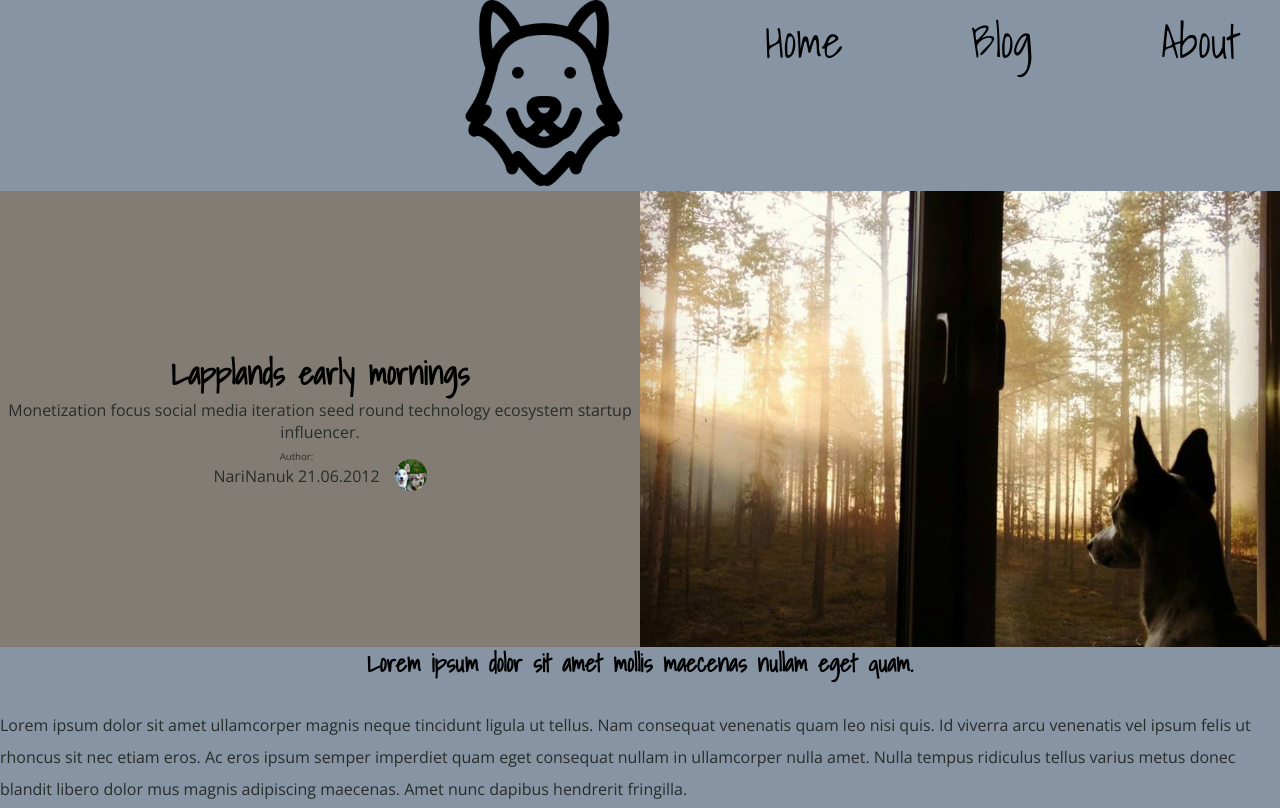
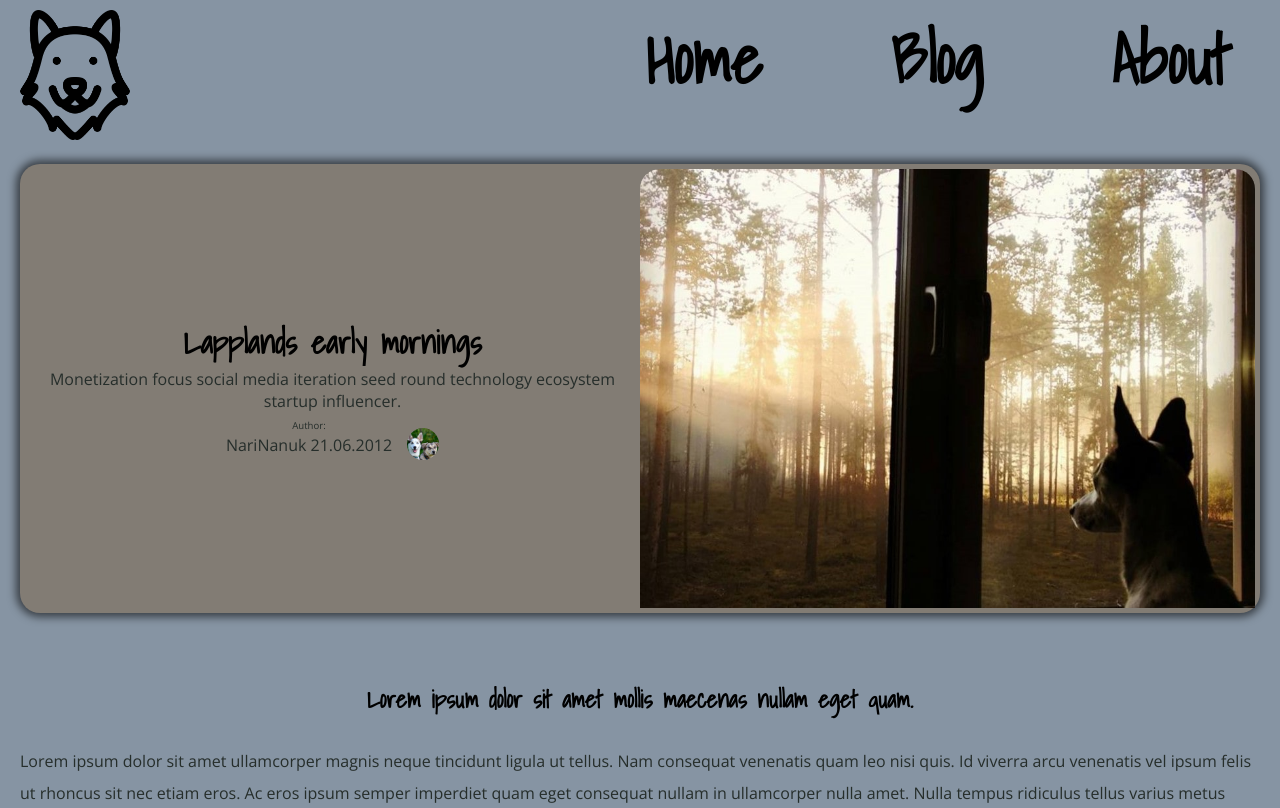
Before and after one commit to CryptoNari/personal-blog-website, a plain HTML site: page html/blogpost.html in a window 1280 px wide. Shown: the top 808 px of the page. Drawn offline with nearby package versions, Linux system fonts and the light colour scheme.

Commit message:
feat: Adjust blogpost.html layout

```diff
--- a/css/blogpost.css
+++ b/css/blogpost.css
@@ -3,15 +3,26 @@
     flex-direction: column-reverse;
     text-align: center;
     background-color: var(--dogbrown);
+    border-radius: 20px;
+    margin: 20px;
+    padding: 5px;
+    box-shadow: 0px 0px 9px 4px rgb(0 0 0 / 58%);
+}
+
+.blogpost-caption {
+    width:80%;
+    align-self: center;
 }
 
 .blogpost-header img{
     height: 40vh;
     width: 100%;
+    border-radius: 20px 20px 0px 0px;
 }
 
 .blogpost-follow {
         background-color: var(--dogbrown);
+        padding: 20px;
 }
 
 .blog-content h2{
@@ -22,6 +33,9 @@
 .blog-content {
     line-height: 2em;
     padding-bottom: 50px;
+    padding-top: 50px;
+    margin-left: 20px;
+    margin-right: 20px;
 }
 
 .blog-list ul{
@@ -61,6 +75,7 @@
         height: 60%;
         width: 50%;
         align-self: center;
+        border-radius: 00px 20px 20px 0px;
     }
 }
 
--- a/css/master.css
+++ b/css/master.css
@@ -278,4 +278,7 @@ a h2:hover {
     .header-logo h1 {
         font-size: 3.2em;
     }
+
+    #blogpost-nav {
+        height: 9em;
 }
--- a/css/typo.css
+++ b/css/typo.css
@@ -13,6 +13,17 @@
 
 body{
     font-family: "Open Sans", serif;
+}
+
+#blogpost-nav {
+    display: grid;
+    grid-template-columns: repeat(7, 1fr);
+    grid-template-rows: repeat(2, 1fr);
+    grid-column-gap: 0px;
+    grid-row-gap: 0px;
+    width: 100vw;
+    height: 17vw;
+
 }
 
 .header-area {
--- a/html/blogpost.html
+++ b/html/blogpost.html
@@ -7,18 +7,18 @@
         <link rel="stylesheet" href="../css/master.css">
     </head>
     <body>
-        <nav>
-            <div class="nav-logo">
+        <div id="blogpost-nav">
+            <nav class="navbar">
+                <ul class="nav-links">
+                    <li><a href="#" class="nav-link"><h2>Home</h2></a></li>
+                    <li><a href="#" class="nav-link"><h2>Blog</h2></a></li>
+                    <li><a href="#about" class="nav-link"><h2>About</h2></a></li>
+                </ul>
+            </nav>
+            <div class="header-logo">
                 <img src = "../img/dog.png" alt="Doghouse Icon"/>
             </div>
-
-            <ul class="nav-links">
-                <li><a href="../index.html" class="nav-link">Home</a></li>
-                <li><a href="#blog-content" class="nav-link">Blog</a></li>
-                <li><a href="../index.html #about" class="nav-link">About</a></li>
-            </ul>
-
-        </nav>
+        </div>
         <header class="blogpost-header">
                 <div class="blogpost-caption">
                     <h1>Lapplands early mornings</h1>
@@ -120,7 +120,7 @@
 
             </div>
             <div class="footer-design">
-                <a href="../index.html">home</a>
+                <a href="#blogpost-nav"><h2>Back to top</h2></a>
             </div>
         </footer>
     </body>
```
